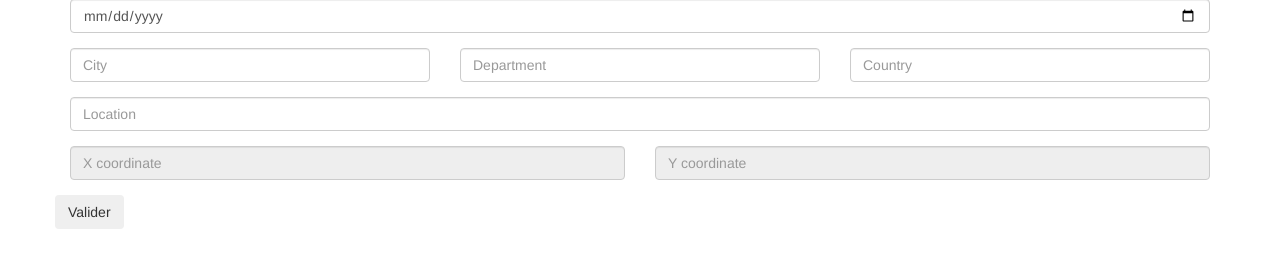
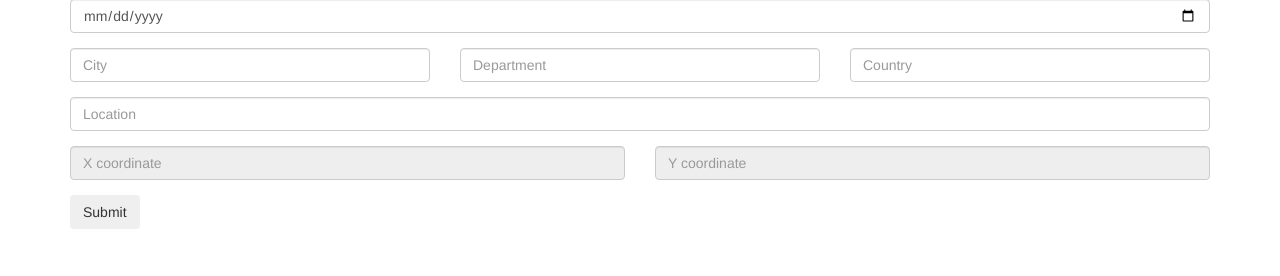
Before and after one commit to Carmain/banding-tracking-v2, a Django app: page /map in a window 1280 px wide. Shown: the part 524-800 px from the top of the page. Run offline with Django 3.2, Linux system fonts and the light colour scheme; some libraries are stand-ins or nearby versions.

Commit message:
Minor update & bugfix on the map from

```diff
--- a/core/templates/core/map.html
+++ b/core/templates/core/map.html
@@ -3,19 +3,18 @@
 {% load i18n %}
 
 {% block content %}
-  <h2>{% trans "Set a location and a date" %}</h1>
+  <h2>{% trans "Set a location and a date" %}</h2>
 
   <div id="map" class="map-form"></div>
 
-  <form class="form-horizontal" role="form" method="post" action="{% url 'observations' %}">
+  <form method="post" action="{% url 'observations' %}">
     {% csrf_token %}
     <div class="form-group">
-      <div class="col-xs-12">
       <input type="date" class="form-control mandatory" name="date">
-      </div>
     </div>
 
     <div class="form-group">
+      <div class="row">
         <div class="col-xs-4">
           <input type="text" class="form-control mandatory" name="town" placeholder="{% trans 'City' %}">
         </div>
@@ -26,14 +25,14 @@
           <input type="text" class="form-control mandatory" name="country" placeholder="{% trans 'Country' %}">
         </div>
       </div>
-
-    <div class="form-group">
-      <div class="col-xs-12">
-        <input type="text" class="form-control mandatory" name="location" placeholder="{% trans 'Location' %}">
-      </div>
     </div>
 
     <div class="form-group">
+      <input type="text" class="form-control mandatory" name="location" placeholder="{% trans 'Location' %}">
+    </div>
+
+    <div class="form-group">
+      <div class="row">
         <div class="col-xs-6">
           <input type="text" disabled class="form-control" name="coordinate_x" placeholder="{% trans 'X coordinate' %}">
         </div>
@@ -41,9 +40,10 @@
           <input type="text" disabled class="form-control" name="coordinate_y" placeholder="{% trans 'Y coordinate' %}">
         </div>
       </div>
+    </div>
 
     <div class="form-group">
-      <button type="{% trans 'Submit' %}" class="btn">Valider</button>
+      <button type="submit" class="btn">{% trans 'Submit' %}</button>
     </div>
   </form>
 {% endblock %}
```
Lines whose indentation alone changed are shown as unchanged.
